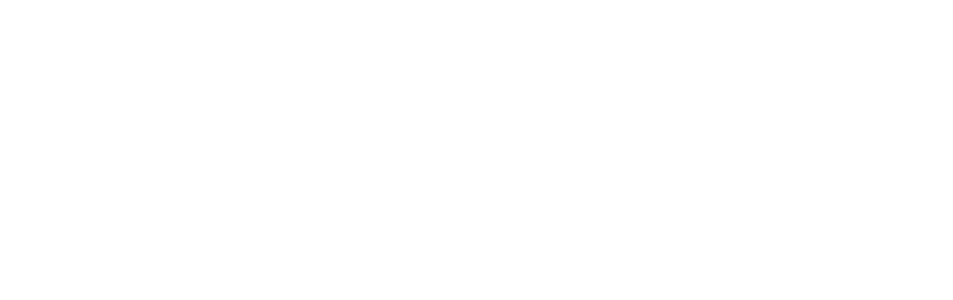
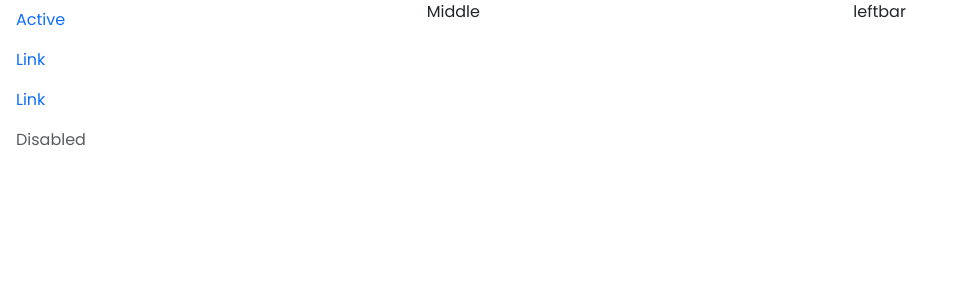
Before and after one commit to SaidARSLAN/full-stack-social-media-app, a React (Vite) app in the folder client/: page /main-page in a window 1280 px wide. Shown: the top 300 px of the page, without its empty margins (0-953 px from the left). Built offline with nearby package versions, Linux system fonts and the light colour scheme.

Commit message:
Added sidebar style

```diff
--- a/client/src/pages/MainPage.jsx
+++ b/client/src/pages/MainPage.jsx
@@ -2,7 +2,10 @@
 import { useEffect } from 'react'
 import {useDispatch, useSelector} from 'react-redux'
 import { SET_USER } from '../store/user'
-
+import Container from 'react-bootstrap/Container';
+import Row from 'react-bootstrap/Row';
+import Col from 'react-bootstrap/Col';
+import Nav from 'react-bootstrap/Nav';
 
 const MainPage = () => {
 
@@ -14,11 +17,27 @@ const MainPage = () => {
             dispatch(SET_USER(JSON.parse(storedUser)))
         }
     },[dispatch])
-    console.log(user.user)
     return (
-        <div>
-            {user.user.email ? user.user.email : ""}
-        </div>
+        <Container fluid>
+            <Row style={{height:"2000px"}}>
+                <Col>
+                <Nav defaultActiveKey="/home" className="flex-column position-sticky top-0">
+                    <Nav.Link href="/home">Active</Nav.Link>
+                    <Nav.Link eventKey="link-1">Link</Nav.Link>
+                    <Nav.Link eventKey="link-2">Link</Nav.Link>
+                    <Nav.Link eventKey="disabled" disabled>
+                        Disabled
+                    </Nav.Link>
+                    </Nav>
+                </Col>
+                <Col>
+                    Middle
+                </Col>
+                <Col>
+                    leftbar
+                </Col>
+            </Row>
+        </Container>
     )
 
 }
--- /dev/null
+++ b/client/src/styles/_main-page.css
@@ -0,0 +1,4 @@
+.container-fluid,.row,.col {
+    padding: 0px;
+    margin: 0;
+}
--- a/client/src/styles/_reset.css
+++ b/client/src/styles/_reset.css
@@ -1,6 +1,6 @@
 @import url("_login.css");
 @import url('https://fonts.googleapis.com/css2?family=Poppins:ital,wght@0,100;0,200;0,300;0,400;0,500;0,600;0,700;0,800;0,900;1,100;1,200;1,300;1,400;1,500;1,600;1,700;1,800;1,900&display=swap');
-
+@import url("_main-page.css");
 html,body,#root {
     width: 100%;
     height: 100%;
```
